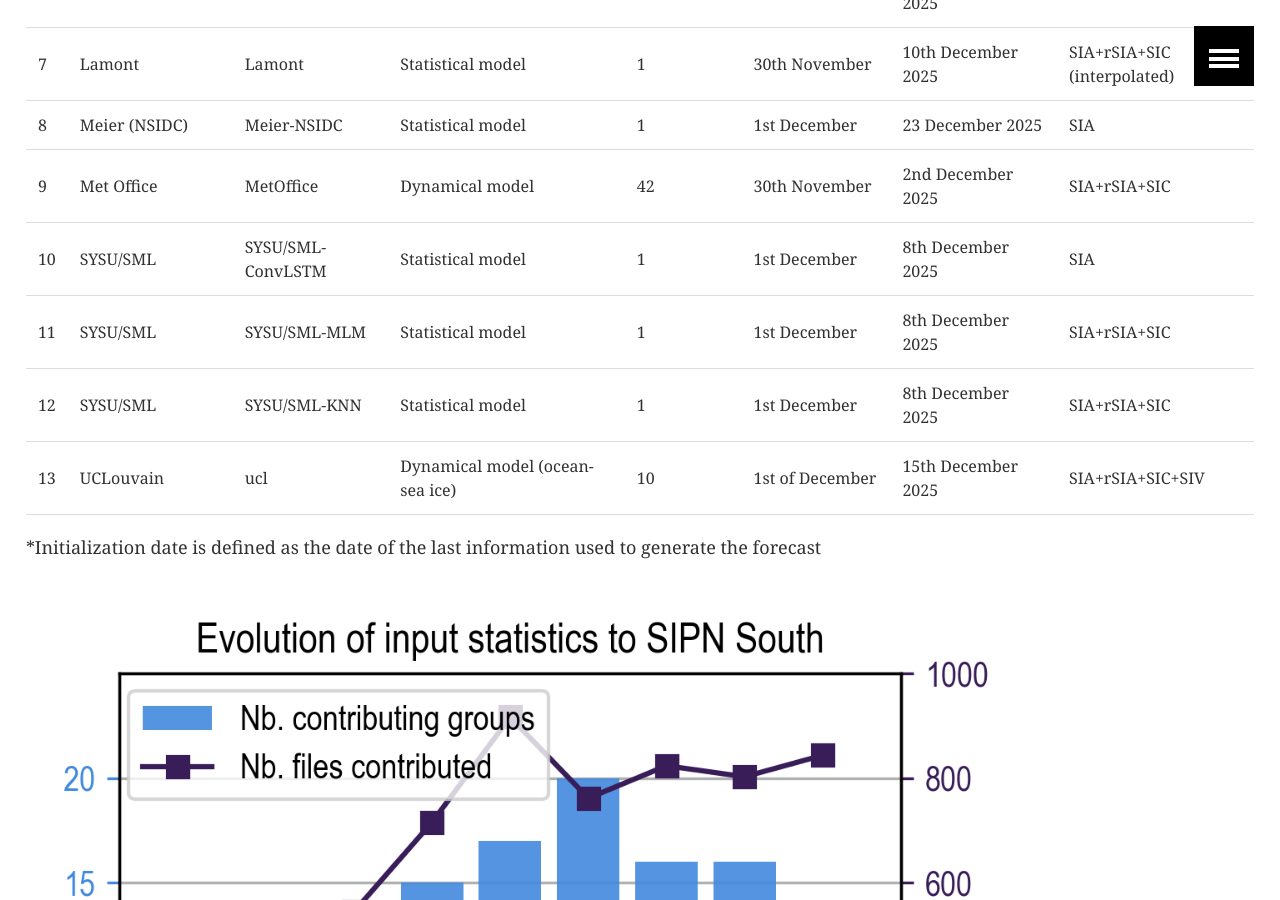
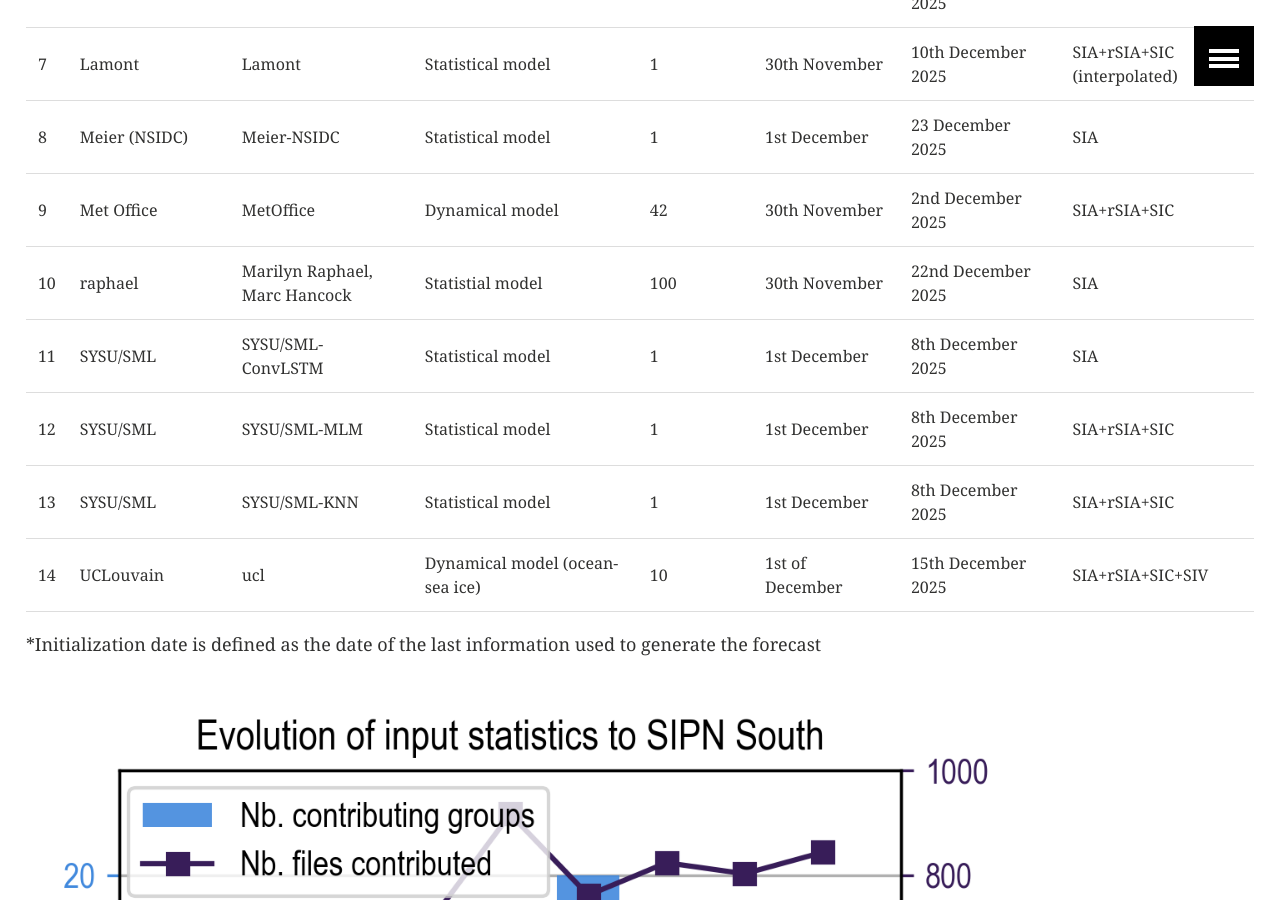
Before and after one commit to fmassonn/sipn-south.github.io, a Jekyll site: the page built from analyses.md, in a window 1280 px wide and 900 px high, scrolled down 949 px. Built offline with Jekyll 4.4.1, drawn with Linux system fonts in a browser that asks for light colours; our own code applies the rules of GitHub Pages for plain Markdown files.

Commit message:
Update analyses.md - add raphael to table

```diff
--- a/analyses.md
+++ b/analyses.md
@@ -19,10 +19,11 @@ We warmly thank the following groups for contributing a forecast this year:
 | 7 | Lamont           | Lamont                  | Statistical model               | 1              | 30th November       |  10th December 2025         | SIA+rSIA+SIC (interpolated) |
 | 8 | Meier (NSIDC)    | Meier-NSIDC             | Statistical model               | 1              | 1st  December       |  23 December 2025          | SIA                 |
 | 9 | Met Office       | MetOffice               | Dynamical model                 | 42             | 30th November       |  2nd December 2025          | SIA+rSIA+SIC                |
-| 10 | SYSU/SML         | SYSU/SML-ConvLSTM       | Statistical model               | 1              | 1st  December       |  8th December 2025          | SIA                         |
-| 11 | SYSU/SML         | SYSU/SML-MLM            | Statistical model               | 1              | 1st  December       |  8th December 2025          | SIA+rSIA+SIC                |
-| 12 | SYSU/SML         | SYSU/SML-KNN            | Statistical model               | 1              | 1st  December       |  8th December 2025          | SIA+rSIA+SIC                |
-| 13| UCLouvain        | ucl                     | Dynamical model (ocean-sea ice) | 10             | 1st of December     |  15th December 2025         | SIA+rSIA+SIC+SIV            |
+| 10 | raphael       | Marilyn Raphael, Marc Hancock     | Statistial model                 | 100             | 30th November       |  22nd December 2025          | SIA               |
+| 11 | SYSU/SML         | SYSU/SML-ConvLSTM       | Statistical model               | 1              | 1st  December       |  8th December 2025          | SIA                         |
+| 12 | SYSU/SML         | SYSU/SML-MLM            | Statistical model               | 1              | 1st  December       |  8th December 2025          | SIA+rSIA+SIC                |
+| 13 | SYSU/SML         | SYSU/SML-KNN            | Statistical model               | 1              | 1st  December       |  8th December 2025          | SIA+rSIA+SIC                |
+| 14| UCLouvain        | ucl                     | Dynamical model (ocean-sea ice) | 10             | 1st of December     |  15th December 2025         | SIA+rSIA+SIC+SIV            |
 
 *Initialization date is defined as the date of the last information used to generate the forecast
 
```
